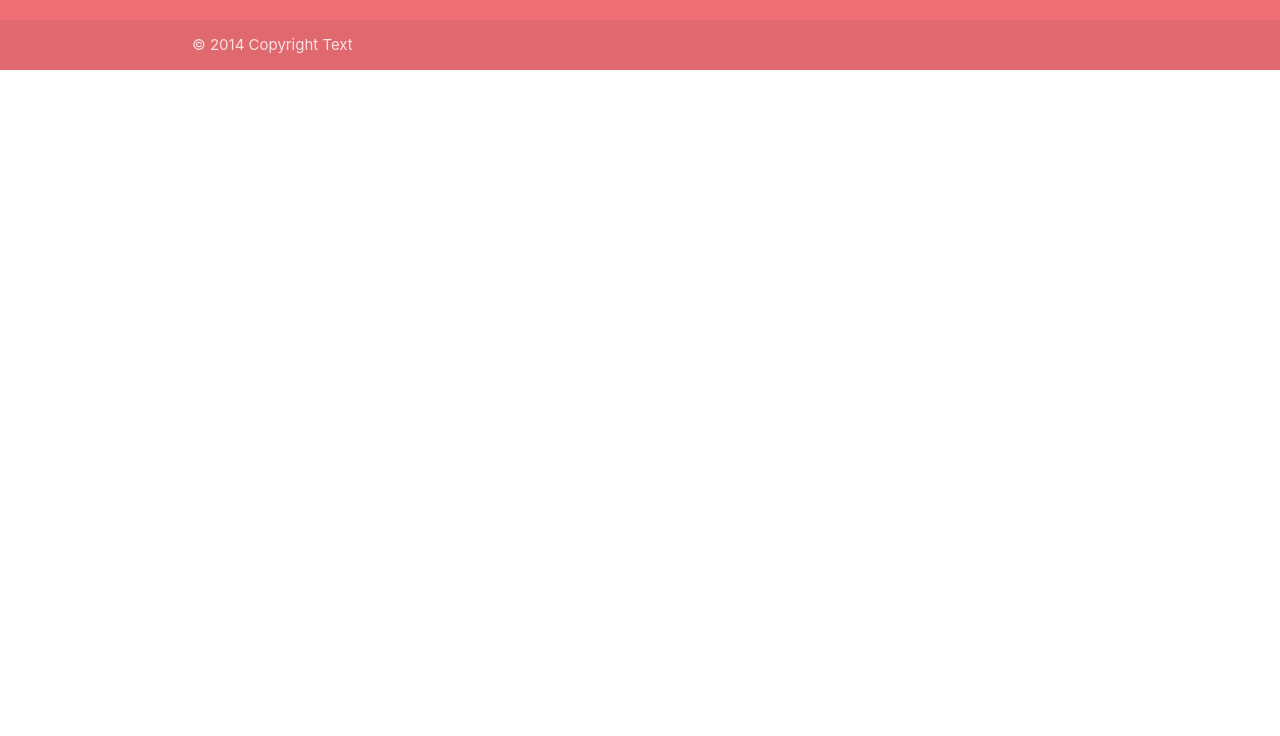
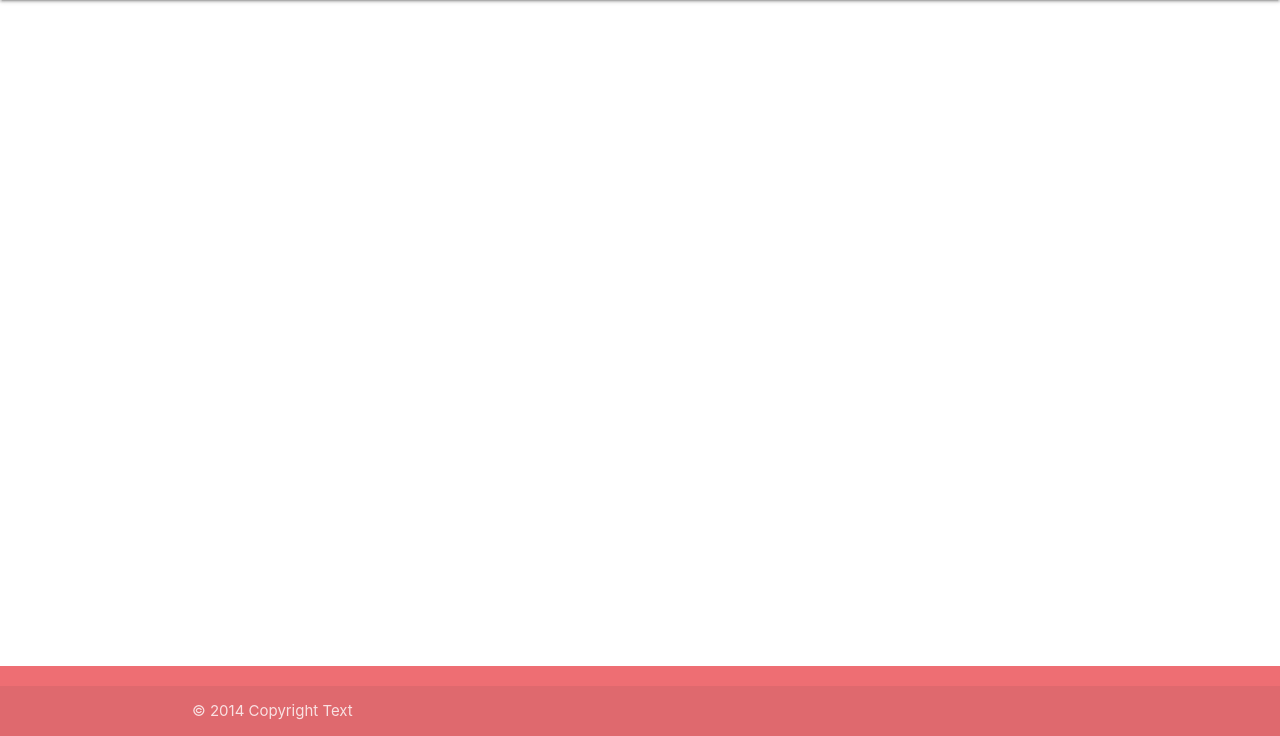
Before and after one commit to teppm/MS3-Project, a Flask app: page / in a window 1280 px wide. Shown: the part 64-800 px from the top of the page. Run offline with Flask 2, Linux system fonts and the light colour scheme; data that the repository does not hold is empty; some libraries are stand-ins or nearby versions.

Commit message:
footer fixed to bottom

```diff
--- a/static/css/style.css
+++ b/static/css/style.css
@@ -4,3 +4,12 @@
     width: 20%;
     height: 20%;
 }
+
+
+/*footer styling*/
+
+.page-footer {
+    position: fixed;
+    bottom: 0;
+    width: 100%;
+}
```
